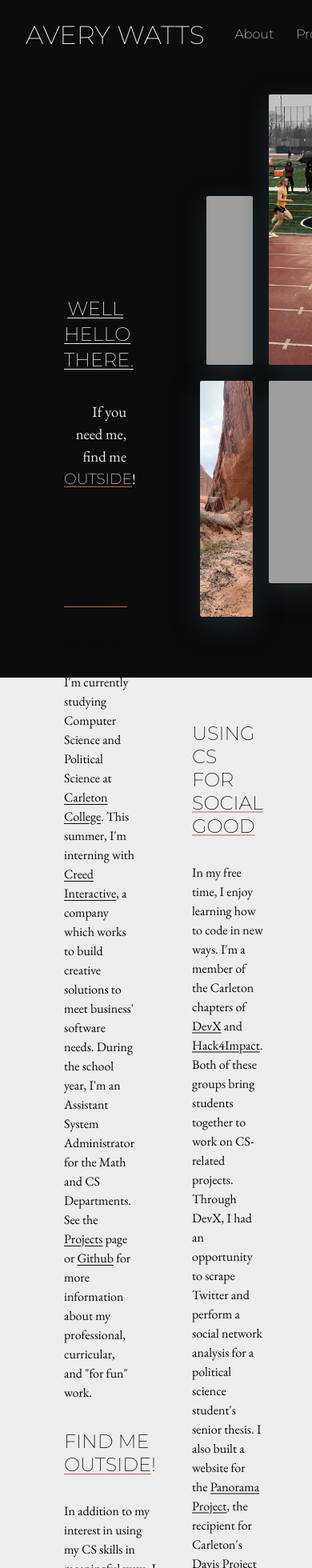
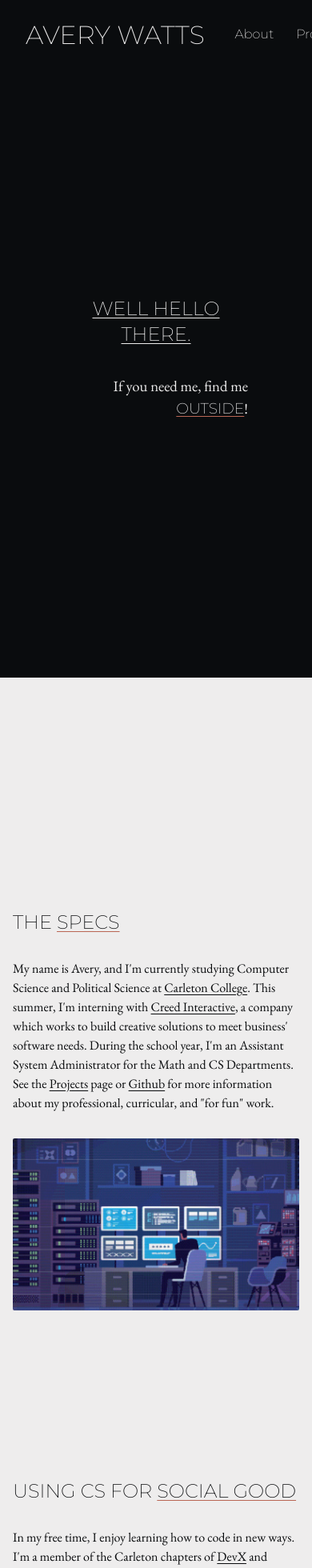
Before and after one commit to Ave-Wat/Ave-Wat.github.io, an Angular app: page /about in a window 390 px wide. Shown: the top 1960 px of the page at 80% size. Built offline with nearby package versions, Linux system fonts and the light colour scheme; grey boxes are pictures that could not be loaded; a web font is replaced by a local one.

Commit message:
made things stack

```diff
--- a/src/app/about/about.component.html
+++ b/src/app/about/about.component.html
@@ -33,8 +33,8 @@
         </div>
 
         <div class="about__paragraph">
-            <img src="/assets/images/tech-for-social-good.jpeg">
-            <div class="about__paragraph__text">
+            <img id="item1" src="/assets/images/tech-for-social-good.jpeg">
+            <div class="about__paragraph__text" id="item2">
                 <div class="about__paragraph__text__vertical">
                 <h3 class="text-size-2">Using CS for <span class="red-underline">Social Good</span></h3>
                 <p>In my free time, I enjoy learning how to code in new ways. I'm a member of the Carleton chapters of <a href="https://www.carleton.edu/student/orgs/devx/">DevX</a> and <a href="https://carleton.hack4impact.org/">Hack4Impact</a>. Both of these groups bring students together to work on CS-related projects. Through DevX, I had an opportunity to scrape Twitter and perform a social network analysis for a political science student's senior thesis. I also built a website for the <a href="https://thepanoproject.com">Panorama Project</a>, the recipient for Carleton's Davis Project for Peace Grant. This group is working to bridge America's partisan divides through collaborative public facing journalism created by groups consisting of opposite-minded people.</p>
--- a/src/app/about/about.component.scss
+++ b/src/app/about/about.component.scss
@@ -15,11 +15,22 @@
         display: flex;
         flex-direction: row;
         padding: 1rem 5rem;
+        @media only screen and (max-width: 1000px) {
+            display: block;
+        }
     }
 
     &__title {
         line-height: 2rem;
         padding: calc((100vh - 82px - 10rem)/2 - 2rem) 0;
+        text-align: center;
+        width: 34%;
+
+        @media only screen and (max-width: 1000px) {
+            display: block;
+            width: 100%;
+        }
+
         h3 {
             text-decoration-line: underline;
             text-decoration-thickness: 1px;
@@ -44,9 +55,8 @@
             text-align: right;
             animation: 1.25s ease-out 0s 1 slideInFromLeft;
         }
-        text-align: center;
-        width: 34%
     }
+
     &__center {
         display: flex;
         justify-content: center;
@@ -62,6 +72,10 @@
         grid-column-gap: 20px;
         grid-row-gap: 20px;
         padding-left: 5rem;
+        @media only screen and (max-width: 1000px) {
+            display: none;
+            height: 100vh;
+        }
     }
 
     &__image {
@@ -95,12 +109,30 @@
         background-color: #EEEDED;
         color: #0a0c0e;
         padding: calc(25vh + 5rem) 5rem 0 5rem;
+
+        @media only screen and (max-width: 1000px) {
+            padding: calc(25vh + 5rem) 1rem 0 1rem;
+        }
     }
 
     &__paragraph {
         display: flex;
         flex-wrap: nowrap;
         padding-bottom: 25vh;
+
+        #item1{
+            order: 2;
+        }
+
+        #item2{
+            order: 1;
+        }
+
+        @media only screen and (max-width: 1000px) {
+            display:flex;
+            flex-flow: column;
+            flex-wrap: wrap;
+        }
 
         &__text {
             width: 50%;
@@ -111,6 +143,15 @@
                 top: 50%;
                 -ms-transform: translateY(-50%);
                 transform: translateY(-50%);
+                @media only screen and (max-width: 1000px) {
+                    position: relative;
+                    transform: none;
+                    -ms-transform: none;
+                    top: auto;
+                }
+            }
+            @media only screen and (max-width: 1000px) {
+                width: 100%;
             }
         }
 
@@ -121,6 +162,12 @@
             max-height: 50vh;
             min-height: 25vh;
             border-radius: 2px;
+            @media only screen and (max-width: 1000px) {
+                max-width: 100%;
+                max-height: 100%;
+                width: 100%;
+                margin: auto;
+            }
         }
     }
 }
@@ -131,7 +178,6 @@
         height: 25vh;
         bottom: 0;
         right: 0;
-
     }
 
     &__image-2 {
```
